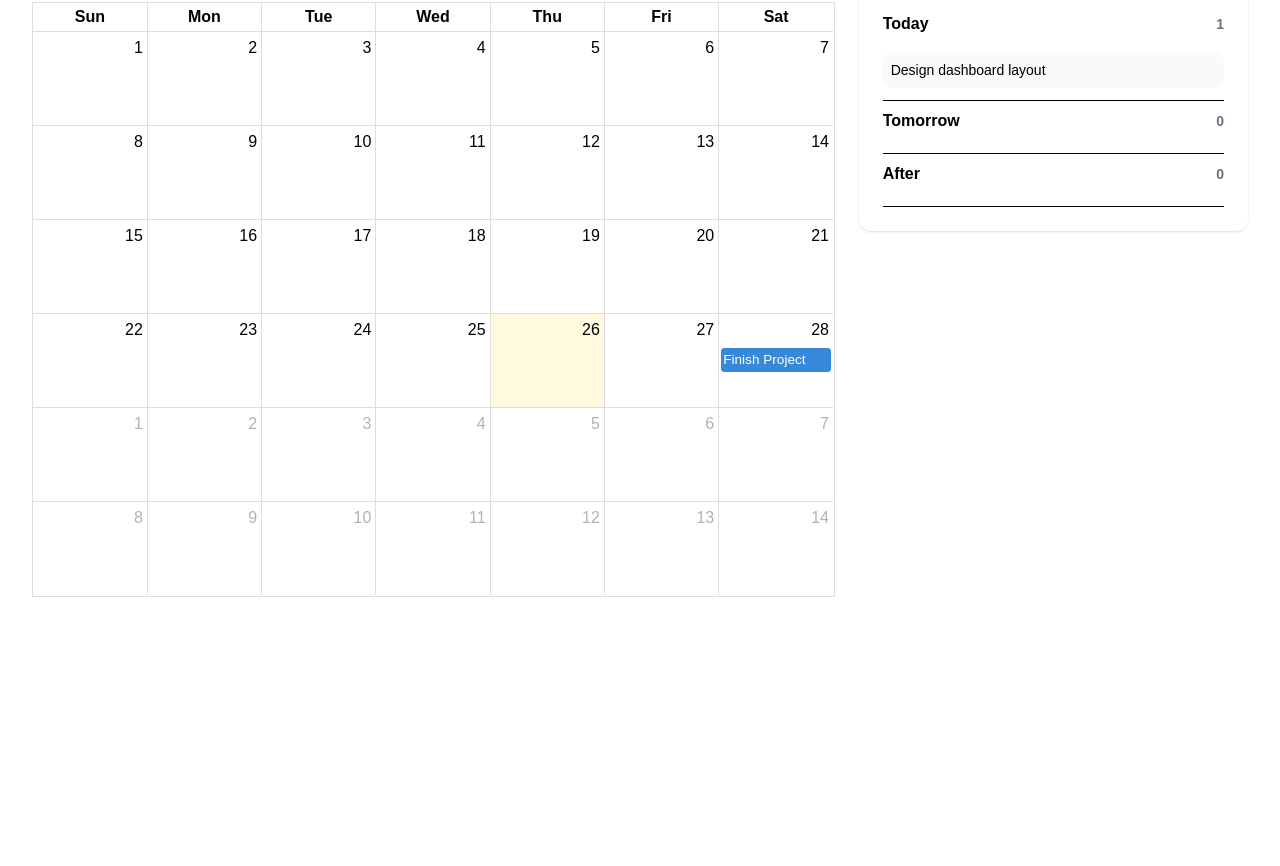
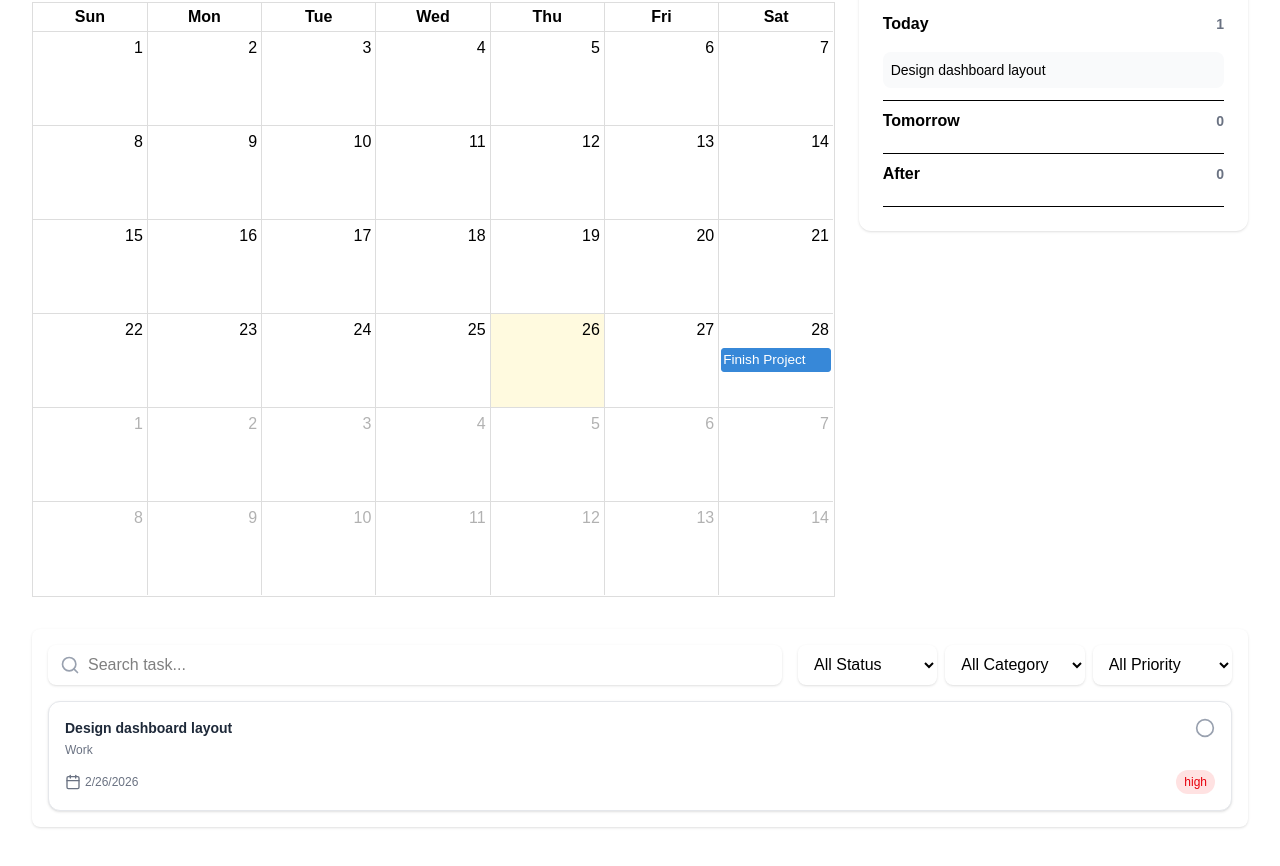
Before and after one commit to bsWiwat/todo-list, a Next.js app: page / in a window 1280 px wide. Shown: the part 308-1174 px from the top of the page. Before the commit the page ends 937 px from the top, so only its background shows below. Built offline with nearby package versions, Linux system fonts and the light colour scheme.

Commit message:
add(web): search bar and cards task

```diff
--- a/app/page.tsx
+++ b/app/page.tsx
@@ -3,6 +3,8 @@ import Calendar from "@/components/dashboard/Calendar";
 import { Plus } from "lucide-react";
 import { Task } from "@/models/task";
 import Upcoming from "@/components/dashboard/Upcoming";
+import TaskFilters from "@/components/tasks/TaskFilters";
+import TaskCard from "@/components/tasks/TaskCard";
 
 export default function Home() {
   const tasks: Task[] = [];
@@ -45,6 +47,15 @@ export default function Home() {
             <Upcoming tasks={tasks} />
           </div>
         </div>
+
+        <div className="bg-white rounded-lg shadow-sm p-4 mb-4 mt-8">
+          <TaskFilters />
+          <div className="mt-4">
+            {tasks.map((task) => (
+              <TaskCard key={task.id} task={task} />
+            ))}
+          </div>
+        </div>
       </div>
     </>
   );
```
